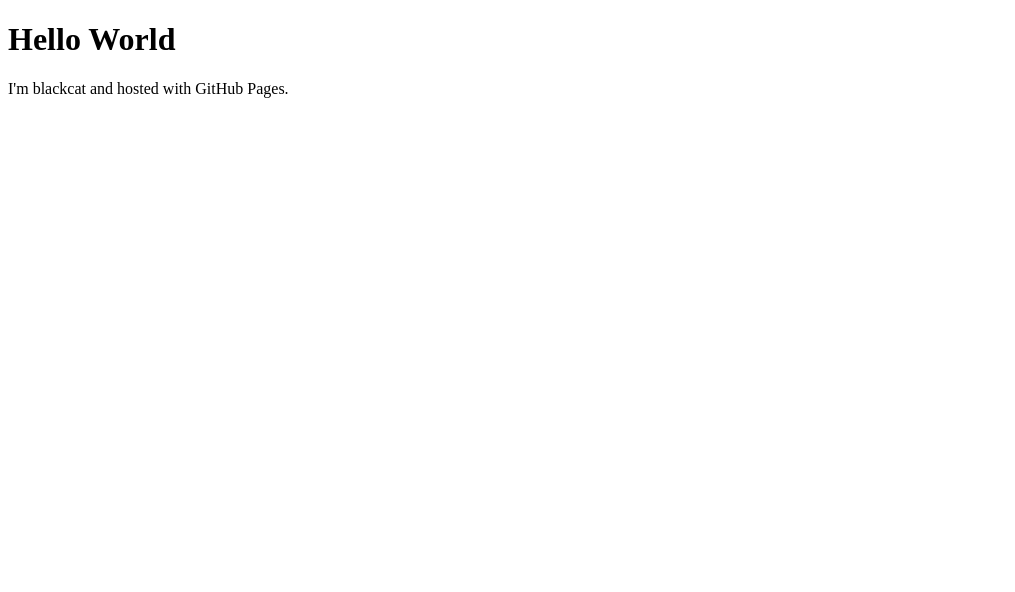
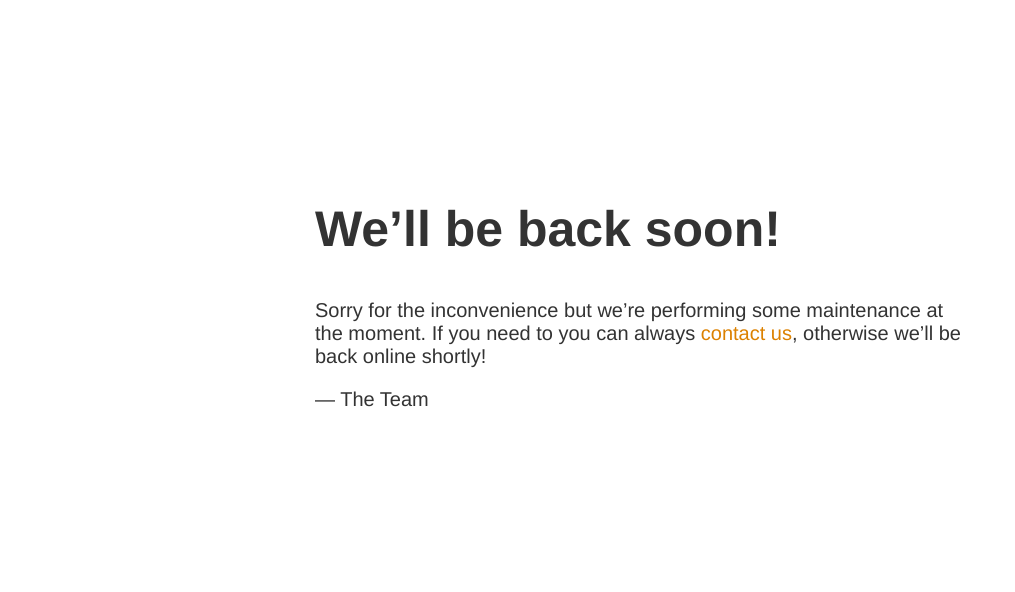
Before and after one commit to HasithaSubhashana/HasithaSubhashana.github.io, a plain HTML site: page index.html in a window 1280 px wide. Shown: the whole page, without its empty margins (0-1015 px from the left). Drawn offline with Linux system fonts and the light colour scheme.

Commit message:
Update index.html
Updated html index file

```diff
--- a/index.html
+++ b/index.html
@@ -1,7 +1,18 @@
-<!DOCTYPE html>
-<html>
-<body>
-<h1>Hello World</h1>
-<p>I'm blackcat and hosted with GitHub Pages.</p>
-</body>
-</html>
+<!doctype html>
+<title>Site Maintenance</title>
+<style>
+  body { text-align: center; padding: 150px; }
+  h1 { font-size: 50px; }
+  body { font: 20px Helvetica, sans-serif; color: #333; }
+  article { display: block; text-align: left; width: 650px; margin: 0 auto; }
+  a { color: #dc8100; text-decoration: none; }
+  a:hover { color: #333; text-decoration: none; }
+</style>
+
+<article>
+    <h1>We&rsquo;ll be back soon!</h1>
+    <div>
+        <p>Sorry for the inconvenience but we&rsquo;re performing some maintenance at the moment. If you need to you can always <a href="mailto:hasithakms@gmail.com">contact us</a>, otherwise we&rsquo;ll be back online shortly!</p>
+        <p>&mdash; The Team</p>
+    </div>
+</article>
```
